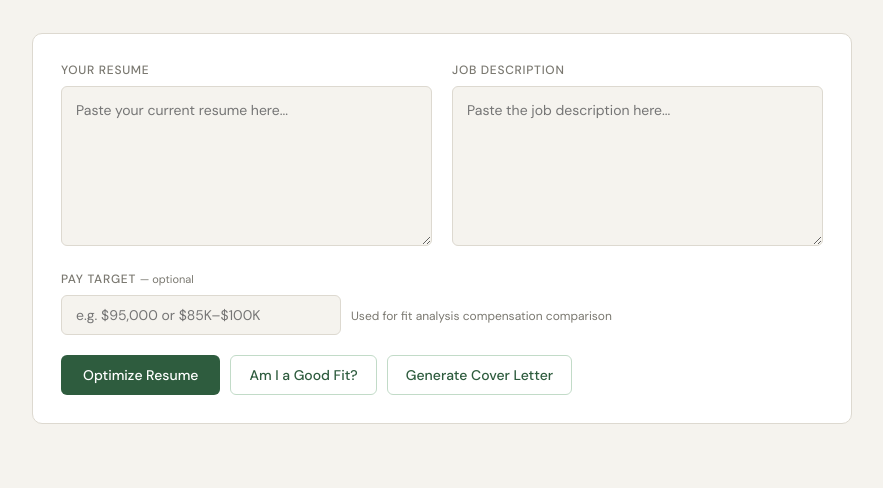
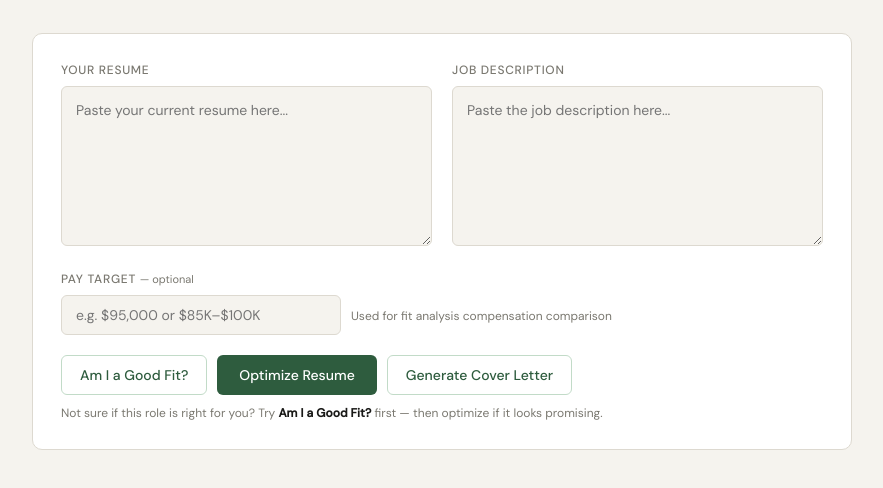
Before and after one commit to cjtester7/resume_builder, a plain HTML site: page index-v10.html in a window 1280 px wide. Shown: the part 118-606 px from the top of the page, without its empty margins (198-1081 px from the left). Drawn offline with nearby package versions, Linux system fonts and the light colour scheme.

Commit message:
Add files via upload

```diff
--- a/index-v10.html
+++ b/index-v10.html
@@ -553,11 +553,12 @@
     </div>
 
     <div class="actions">
+      <button class="btn-secondary"  id="fitBtn"      onclick="runFitAnalysis()">Am I a Good Fit?</button>
       <button class="btn-primary"    id="optimizeBtn" onclick="optimizeResume()">Optimize Resume</button>
-      <button class="btn-secondary"  id="fitBtn"      onclick="runFitAnalysis()">Am I a Good Fit?</button>
       <button class="btn-secondary"  id="coverBtn"    onclick="generateCoverLetter()">Generate Cover Letter</button>
       <span class="status-text" id="status"></span>
     </div>
+    <p style="font-size:12px;color:var(--muted);margin-top:10px;">Not sure if this role is right for you? Try <strong style="color:var(--text);">Am I a Good Fit?</strong> first — then optimize if it looks promising.</p>
   </div>
 
   <!-- Optimized resume output -->
```
